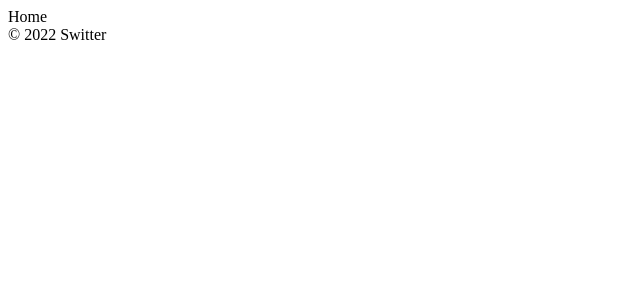
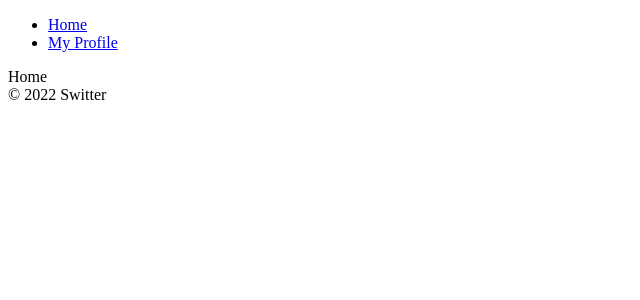
Before and after one commit to devsooki/switter, a React (Create React App) app: page /#/ in a window 1280 px wide. Shown: the top 300 px of the page, without its empty margins (0-640 px from the left). Built offline with nearby package versions, Linux system fonts and the light colour scheme; no server answers; sample sign-in values are in the browser's storage.

Commit message:
feat: logout

```diff
--- /dev/null
+++ b/src/components/Navigation.js
@@ -0,0 +1,19 @@
+import React from 'react'
+import { Link } from 'react-router-dom'
+
+const Navigation = () => {
+  return (
+    <nav>
+      <ul>
+        <li>
+          <Link to="/">Home</Link>
+        </li>
+        <li>
+          <Link to="/profile">My Profile</Link>
+        </li>
+      </ul>
+    </nav>
+  )
+}
+
+export default Navigation
--- a/src/components/Router.js
+++ b/src/components/Router.js
@@ -1,22 +1,32 @@
 import React from 'react'
-import { HashRouter as Router, Route, Switch } from 'react-router-dom'
-import Home from '../routes/Home'
-import Auth from '../routes/Auth'
+import { HashRouter as Router, Redirect, Route, Switch } from 'react-router-dom'
+import Home from 'routes/Home'
+import Auth from 'routes/Auth'
+import Profile from 'routes/Profie'
+import Navigation from 'components/Navigation'
 
 const AppRouter = ({ isLoggedIn }) => {
   return (
     <Router>
+      {isLoggedIn && <Navigation /> }
       <Switch>
         {isLoggedIn ? (
           <>
             <Route exact path="/">
               <Home />
             </Route>
+            <Route exact path="/profile">
+              <Profile />
+            </Route>
+            <Redirect from="*" to="/" />
           </>
         ) : (
-          <Route exact path="/">
-            <Auth />
-          </Route>
+          <>
+            <Route exact path="/">
+              <Auth />
+            </Route>
+            <Redirect from="*" to="/" />
+          </>
         )}
       </Switch>
     </Router>
--- a/src/index.js
+++ b/src/index.js
@@ -1,10 +1,11 @@
 import React from 'react';
 import { createRoot } from 'react-dom/client';
+import { BrowserRouter } from 'react-router-dom';
 import App from './components/App';
 
 const root = createRoot(document.getElementById("root"));
 root.render(
-  <React.StrictMode>
+  <BrowserRouter>
     <App />
-  </React.StrictMode>
+  </BrowserRouter>
 );
--- a/src/routes/Profie.js
+++ b/src/routes/Profie.js
@@ -1,5 +1,15 @@
 import React from 'react'
+import { authService } from 'fBase'
+import { useHistory } from 'react-router-dom'
 
-const Profile = () => <span>Profile</span>
+const Profile = () => {
+  const hisory = useHistory()
+  const onClickLogOut = () => authService.signOut()
+  return (
+    <>
+      <button onClick={onClickLogOut}>Log Out</button>
+    </>
+  )
+}
 
 export default Profile
```
